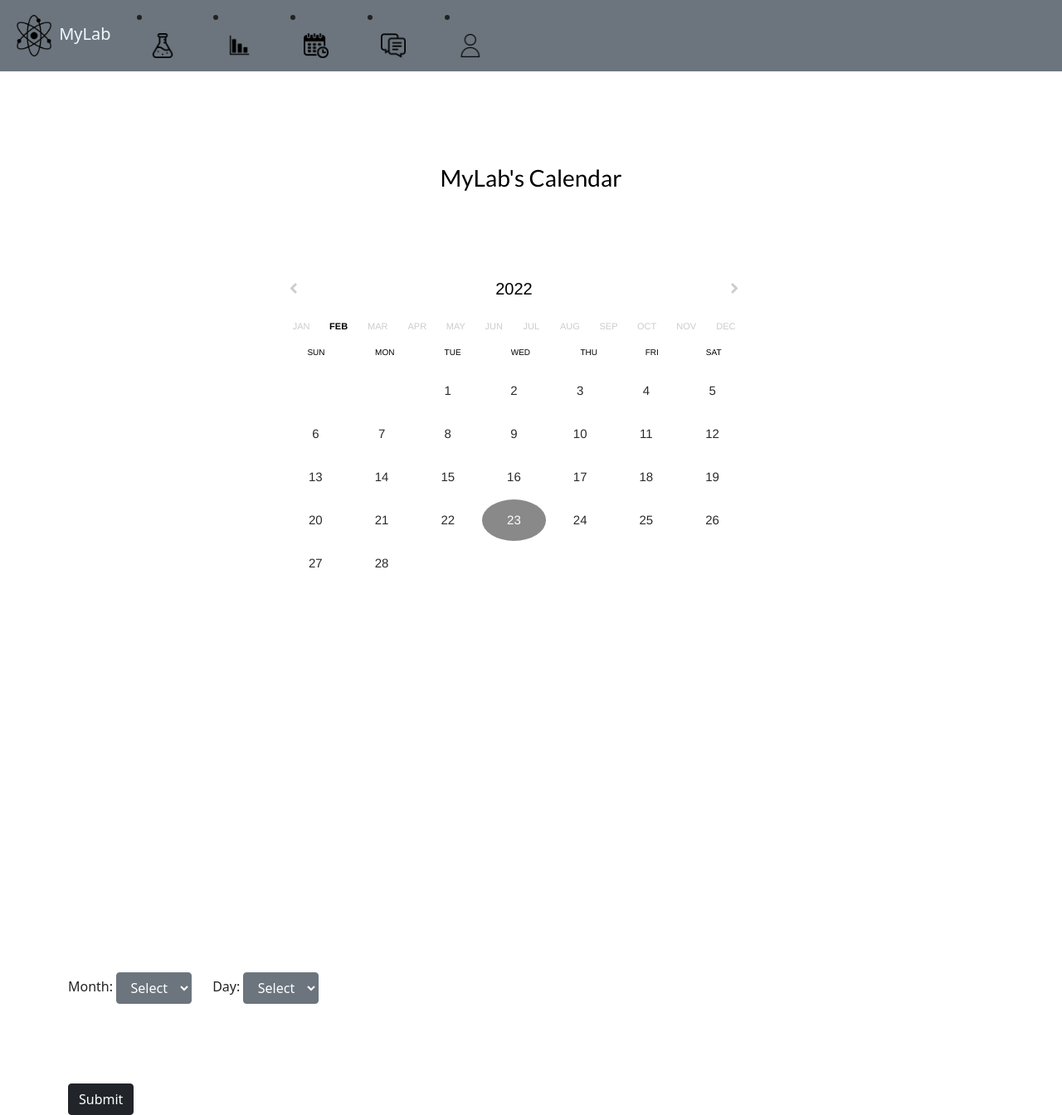
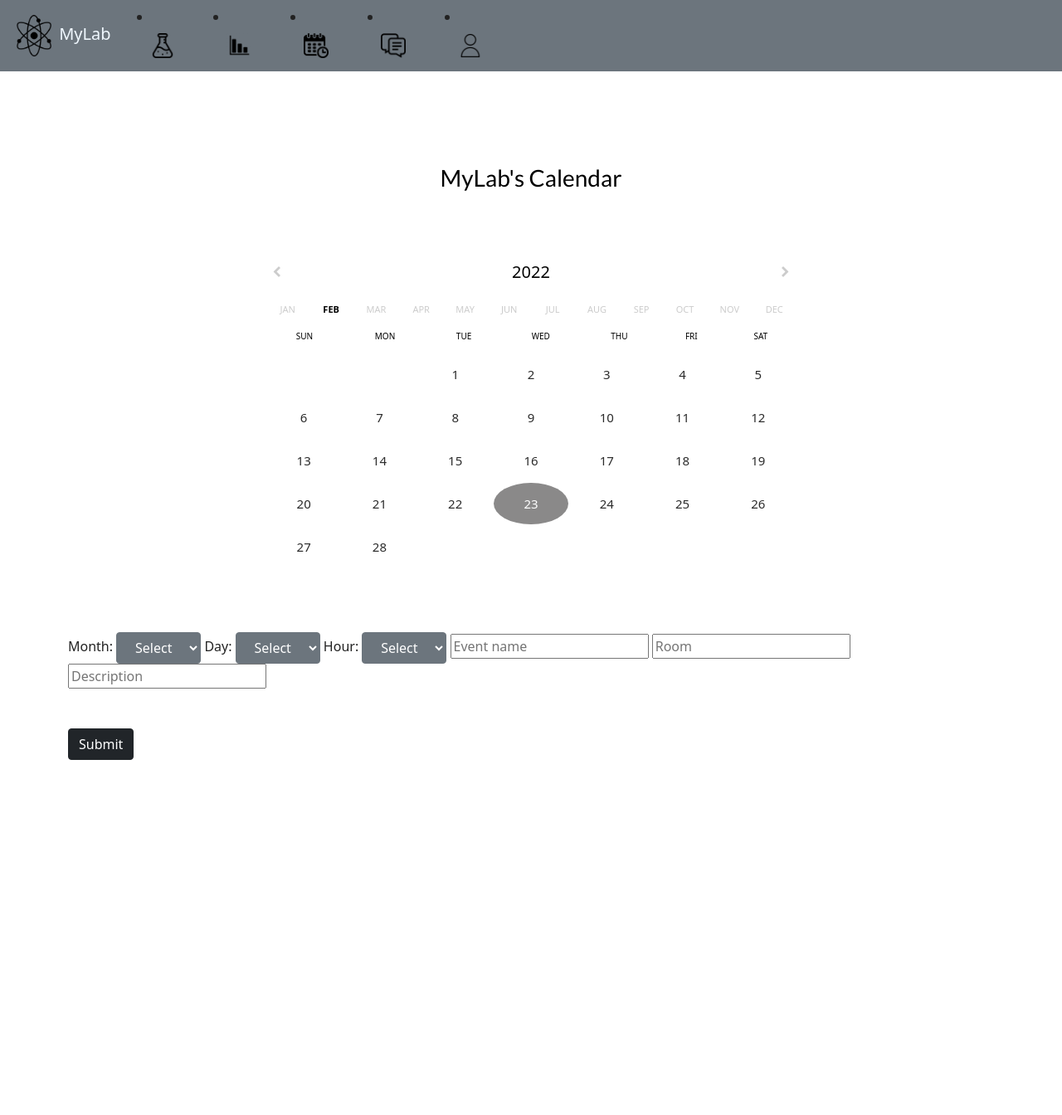
Before and after one commit to xaviersoler8/dbw_project, a PHP site: page /calendar-04/calendar.php in a window 1280 px wide. Shown: the whole page at 83% size. After the commit the page ends 916 px from the top, so only its background shows below. Run offline with PHP 8.4, Linux system fonts and the light colour scheme; a user stored in the database is signed in; data comes from the database, SQL or seed files in the repository; tables that the repository leaves empty or names only in its code hold one stand-in row (values such as "Sample post"); some libraries are stand-ins or nearby versions.

Commit message:
calendar

```diff
--- a/mylab/calendar-04/calendar.php
+++ b/mylab/calendar-04/calendar.php
@@ -82,7 +82,7 @@
 			</div>
 			<div class="row justify-content-center">
 				<div class="col-md-7 text-center mb-5">
-				    <div class="calendar-container">
+				    <div> <!-- Here the class was:   class="calendar-container"-->
 				      <div class="calendar">
 				        <div class="year-header">
 				          <span class="left-button fa fa-chevron-left" id="prev"> </span>
@@ -125,79 +125,111 @@
 				        </div>
 				      </div>
 
+
 				  </div>
 				</div>
+
+			</div>
+			<div class="row justify-content-center">
+						<form id="calendar" action="calendar_out.php" method="POST">
+				<label>Month: </label>
+				<select name="month" class="btn btn-secondary dropdown-toggle">
+				<option value="0">Select</option>
+
+				<?php
+					$connection = mysqli_connect("localhost", "mylab", "dbmylab", "login_register_db" );
+					$month="SELECT * FROM month";
+					$resultado=mysqli_query($connection,$month);
+					$my_array = array();
+					while ($valores = mysqli_fetch_array($resultado)) {
+
+					if (in_array($valores[month], $my_array)) {
+
+					}
+					else {
+						echo '<option value="'.$valores[month].'">'.$valores[month].'</option>';
+					};
+
+					array_push($my_array, $valores[month]);
+
+					}
+				?>
+				</select>
+
+
+				<label>Day: </label>
+				<select name="day" class="btn btn-secondary dropdown-toggle">
+				<option value="0">Select</option>
+
+				<?php
+					$connection = mysqli_connect("localhost", "mylab", "dbmylab", "login_register_db" );
+					$day="SELECT * FROM day";
+					$resultado=mysqli_query($connection,$day);
+					$my_array = array();
+					while ($valores = mysqli_fetch_array($resultado)) {
+
+					if (in_array($valores[day], $my_array)) {
+
+					}
+					else {
+						echo '<option value="'.$valores[day].'">'.$valores[day].'</option>';
+					};
+
+					array_push($my_array, $valores[day]);
+
+					}
+				?>
+				</select>
+
+
+				<label>Hour: </label>
+				<select name="hour" class="btn btn-secondary dropdown-toggle">
+				<option value="0">Select</option>
+
+				<?php
+					$connection = mysqli_connect("localhost", "mylab", "dbmylab", "login_register_db" );
+					$hour="SELECT * FROM hour";
+					$resultado=mysqli_query($connection,$hour);
+					$my_array = array();
+					while ($valores = mysqli_fetch_array($resultado)) {
+
+					if (in_array($valores[hour], $my_array)) {
+
+					}
+					else {
+						echo '<option value="'.$valores[hour].'">'.$valores[hour].'</option>';
+					};
+
+					array_push($my_array, $valores[hour]);
+
+					}
+				?>
+				</select>
+
+
+
+				<input type="text" id="login" class="fadeIn second" placeholder="Event name" name = "event">
+				<input type="text" id="login" class="fadeIn second" placeholder="Room" name = "room">
+				<input type="text" id="login" class="fadeIn second" placeholder="Description" name = "description">
+
+				<br>
+				<br>
+				<br>
+
+				<input type="submit" class="fadeIn fourth btn btn-dark" value="Submit" name="submit">
+			</form>
 			</div>
 		</div>
 	</section>
 
 	<!-- Register Form -->
 <!--EXPERIMENTS-->
-<main role="main" class="container">
-  <br>
-  <form id="experiments" action="calendar_out.php" method="POST">
-    <label>Month: </label>
-    <select name="typeref" class="btn btn-secondary dropdown-toggle">
-      <option value="0">Select</option>
-
-      <?php
-        $connection = mysqli_connect("localhost", "mylab", "dbmylab", "login_register_db" );
-        $experimentos="SELECT * FROM protocols";
-        $resultado=mysqli_query($connection,$experimentos);
-        $my_array = array();
-        while ($valores = mysqli_fetch_array($resultado)) {
-
-          if (in_array($valores[type], $my_array)) {
-
-          }
-          else {
-            echo '<option value="'.$valores[type].'">'.$valores[type].'</option>';
-          };
-
-          array_push($my_array, $valores[type]);
-
-        }
-      ?>
-    </select>
-
-	&nbsp&nbsp&nbsp&nbsp
-
-    <label>Day: </label>
-	<select name="typeref" class="btn btn-secondary dropdown-toggle">
-      <option value="0">Select</option>
-
-      <?php
-        $connection = mysqli_connect("localhost", "mylab", "dbmylab", "login_register_db" );
-        $experimentos="SELECT * FROM protocols";
-        $resultado=mysqli_query($connection,$experimentos);
-        $my_array = array();
-        while ($valores = mysqli_fetch_array($resultado)) {
-
-          if (in_array($valores[type], $my_array)) {
-
-          }
-          else {
-            echo '<option value="'.$valores[type].'">'.$valores[type].'</option>';
-          };
-
-          array_push($my_array, $valores[type]);
-
-        }
-      ?>
-    </select><br><br>
 
 
 
-    <br>
-    <br>
-    <br>
-
-      <input type="submit" class="fadeIn fourth btn btn-dark"" value="Submit" name="submit">
-  </form>
 
 
 
-</main>
 
 <script src="https://code.jquery.com/jquery-3.2.1.slim.min.js" integrity="sha384-KJ3o2DKtIkvYIK3UENzmM7KCkRr/rE9/Qpg6aAZGJwFDMVNA/GpGFF93hXpG5KkN" crossorigin="anonymous"></script>
 <script src="https://cdnjs.cloudflare.com/ajax/libs/popper.js/1.12.9/umd/popper.min.js" integrity="sha384-ApNbgh9B+Y1QKtv3Rn7W3mgPxhU9K/ScQsAP7hUibX39j7fakFPskvXusvfa0b4Q" crossorigin="anonymous"></script>
```
Also changed, not shown: mylab/calendar-04/calendar_out.php (+8 -33 lines).
